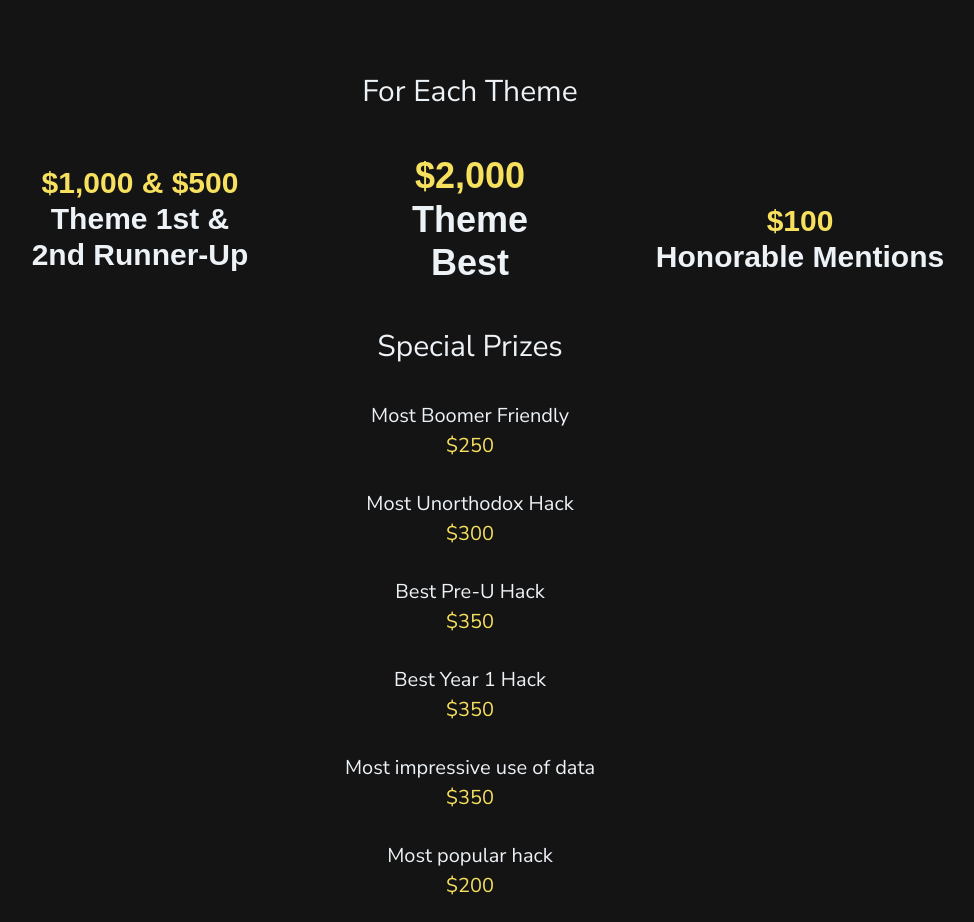
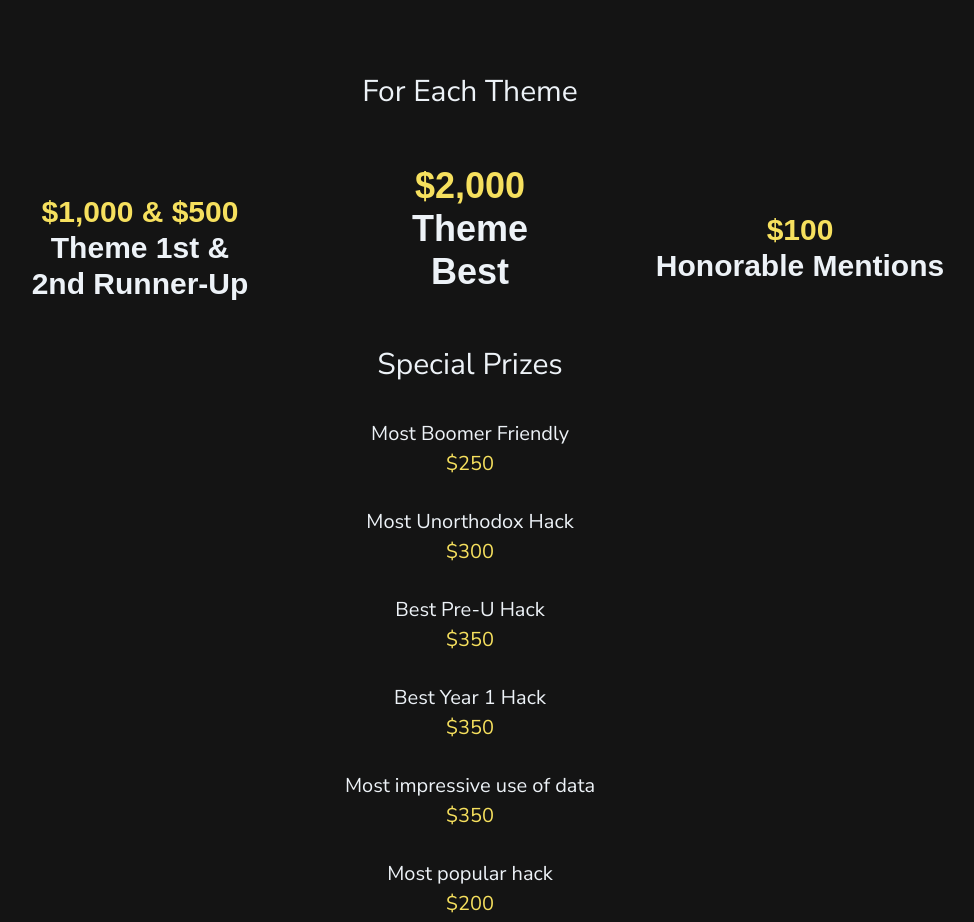
Before and after one commit to marcuspang/LifeHack-2022-Website, a Next.js app: page / in a window 1280 px wide. Shown: the part 3320-4242 px from the top of the page, without its empty margins (170-1144 px from the left). Built offline with nearby package versions, Linux system fonts and the light colour scheme; no server answers; a web font is replaced by a local one.

Commit message:
Fix spacing issue

```diff
--- a/src/components/home/PrizesSection.tsx
+++ b/src/components/home/PrizesSection.tsx
@@ -19,7 +19,7 @@ const PrizesSection = () => {
         For Each Theme
       </Text>{' '}
       <Center flexDir={['column', 'column', 'row']}>
-        <Box pt={[0, 0, 10]} w="300px" order={[2, 2, 1]}>
+        <Box pt={[0, 0, 10]} mt={10} w="300px" order={[2, 2, 1]}>
           <Heading size="lg" color="yellow.300">
             $1,000 & $500
           </Heading>
```
